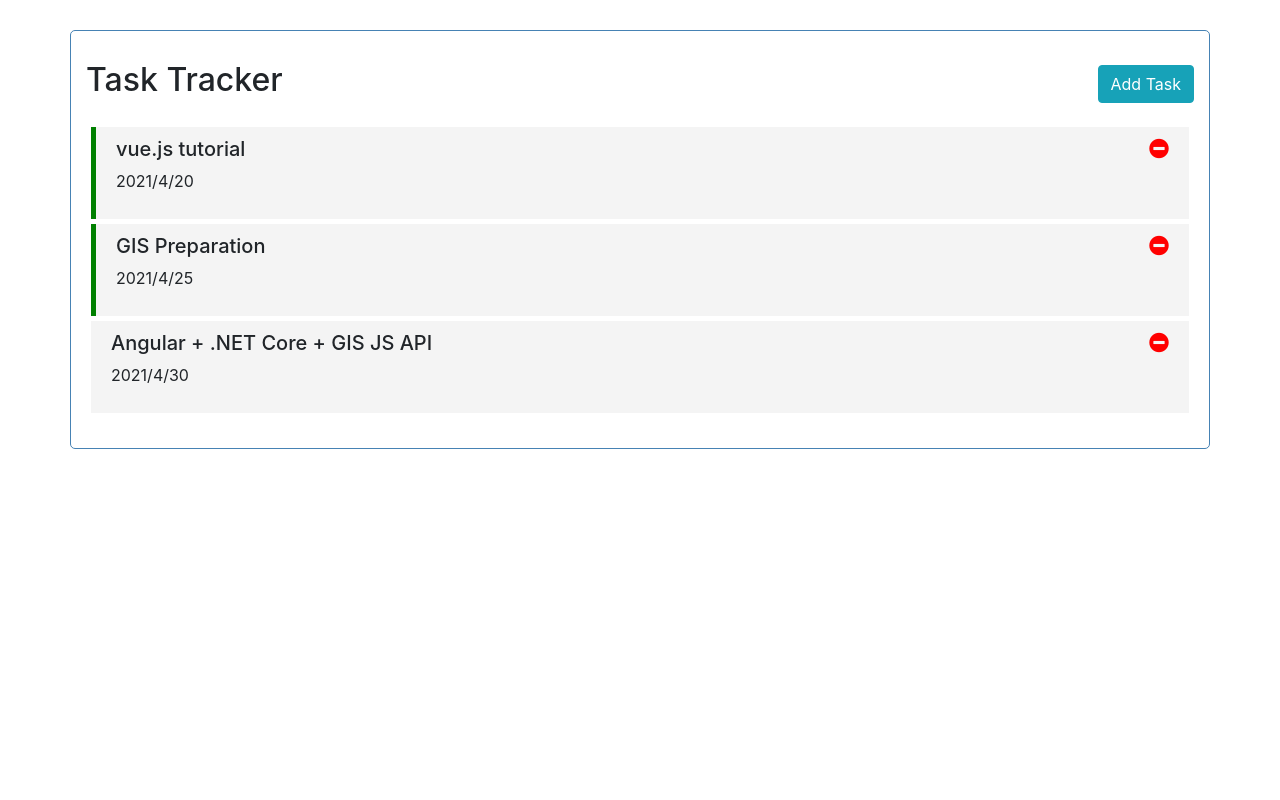
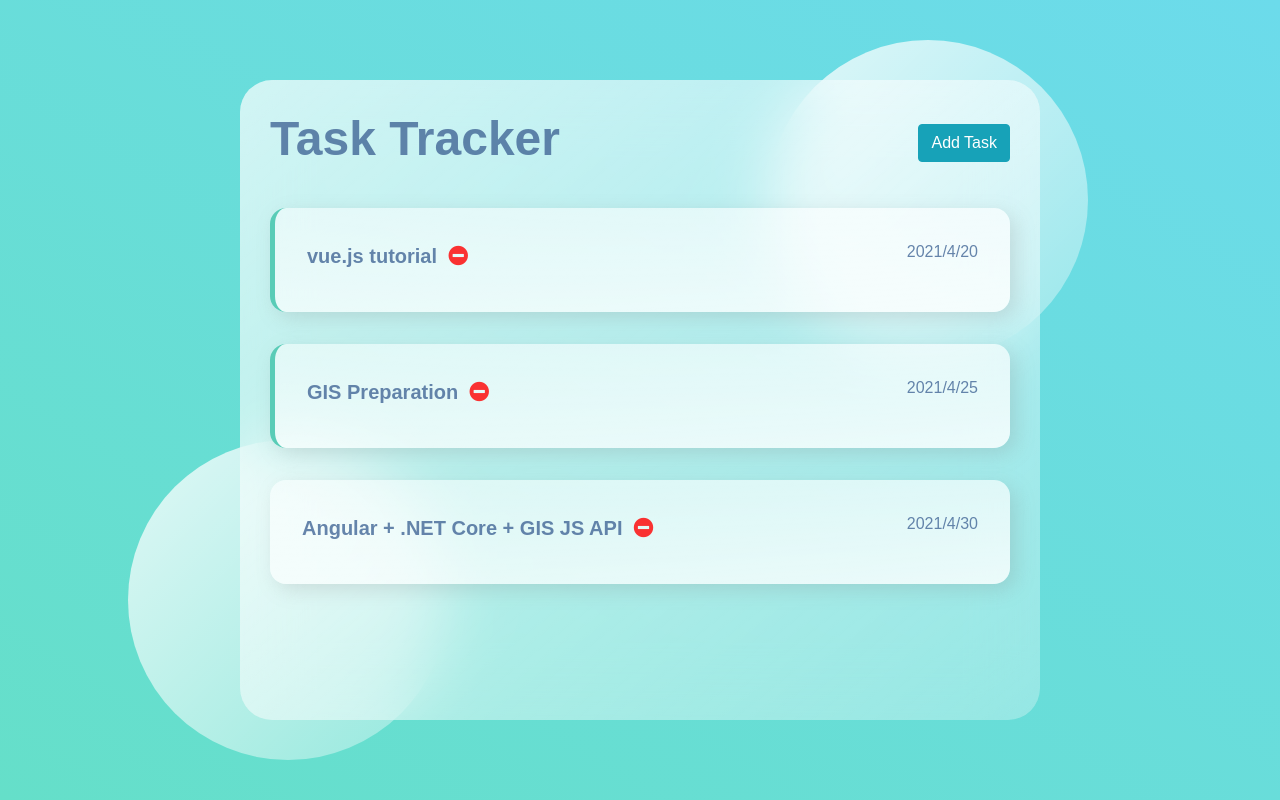
Before and after one commit to xuyangHan/VuejsApp-Task-Tracker, a Vue app in the folder VuejsApp Test/: page / in a window 1280 px wide. Built offline with nearby package versions, Linux system fonts and the light colour scheme.

Commit message:
glass styling

```diff
--- a/VuejsApp Test/src/App.vue
+++ b/VuejsApp Test/src/App.vue
@@ -16,13 +16,4 @@
 </script>
 
 <style>
-    .container {
-        max-width: 500px;
-        margin: 30px auto;
-        overflow: auto;
-        min-height: 300px;
-        border: 1px solid steelblue;
-        padding: 30px;
-        border-radius: 5px;
-    }
 </style>
--- a/VuejsApp Test/src/components/AddTask.vue
+++ b/VuejsApp Test/src/components/AddTask.vue
@@ -61,11 +61,15 @@
 
     .form-group label {
         display: block;
-        font-weight: bold;
+        color: #426696;
+        font-weight: 600;
+        opacity: 0.8;
     }
 
     .form-check-label {
         display: block;
-        font-weight: bold;
+        color: #426696;
+        font-weight: 600;
+        opacity: 0.8;
     }
 </style>
--- a/VuejsApp Test/src/components/Header.vue
+++ b/VuejsApp Test/src/components/Header.vue
@@ -10,7 +10,6 @@
 </template>
 
 <script>
-
     export default {
         name: 'Header',
         props: {
@@ -32,4 +31,11 @@
         align-items: center;
         margin-bottom: 20px;
     }
+
+    h2 {
+        color: #426696;
+        font-weight: 600;
+        font-size: 3rem;
+        opacity: 0.8;
+    }
 </style>
--- a/VuejsApp Test/src/components/Home.vue
+++ b/VuejsApp Test/src/components/Home.vue
@@ -1,11 +1,9 @@
 <template>
     <div class="home">
         <div class="container">
-            <Header
-                    @toggle-add-task="toggleAddTask"
+            <Header @toggle-add-task="toggleAddTask"
                     title="Task Tracker"
-                    :showAddTask="showAddTask"
-                    />
+                    :showAddTask="showAddTask" />
             <div v-show="showAddTask">
                 <AddTask @add-task="addTask" />
             </div>
@@ -15,6 +13,8 @@
                    :tasks="tasks">
             </Tasks>
         </div>
+        <div class="circle1"></div>
+        <div class="circle2"></div>
     </div>
 </template>
 
@@ -83,4 +83,51 @@
 
 <!-- Add "scoped" attribute to limit CSS to this component only -->
 <style scoped>
+    .home {
+        margin: 0;
+        padding: 0;
+        font-family: "Poppins", sans-serif;
+        min-height: 100vh;
+        background: linear-gradient(to right top, #65dfc9, #6cdbeb);
+
+        display: flex;
+        align-items: center;
+        justify-content: center;
+    }
+
+    .circle1,
+    .circle2 {
+        background: white;
+        background: linear-gradient( to right bottom, rgba(255, 255, 255, 0.8), rgba(255, 255, 255, 0.3) );
+        height: 20rem;
+        width: 20rem;
+        position: absolute;
+        border-radius: 50%;
+    }
+
+    .circle1 {
+        top: 5%;
+        right: 15%;
+    }
+
+    .circle2 {
+        bottom: 5%;
+        left: 10%;
+    }
+
+    .container {
+        max-width: 800px;
+        overflow: auto;
+        min-height: 300px;
+        padding: 30px;
+        margin-top: 30px auto;
+
+        background: white;
+        min-height: 80vh;
+        width: 100%;
+        background: linear-gradient( to right bottom, rgba(255, 255, 255, 0.7), rgba(255, 255, 255, 0.3) );
+        border-radius: 2rem;
+        z-index: 2;
+        backdrop-filter: blur(2rem);
+    }
 </style>
--- a/VuejsApp Test/src/components/Tasks.vue
+++ b/VuejsApp Test/src/components/Tasks.vue
@@ -8,7 +8,7 @@
                      :class="[task.reminder ? 'reminder' : '', 'task']">
                     <h5>
                         {{ task.text }}
-                        <i @click="$emit('delete-task', task.id)" class="fas fa-minus-circle"></i>
+                        &nbsp; <i @click="$emit('delete-task', task.id)" class="fas fa-minus-circle"></i>
                     </h5>
                     <p>{{ task.day }}</p>
                 </div>
@@ -33,14 +33,20 @@
     }
 
     .task {
-        background: #f4f4f4;
-        margin: 5px;
-        padding: 10px 20px;
+
         cursor: pointer;
+
+        display: flex;
+        background: linear-gradient( to left top, rgba(255, 255, 255, 0.8), rgba(255, 255, 255, 0.5) );
+        border-radius: 1rem;
+        margin: 2rem 0rem;
+        padding: 2rem;
+        box-shadow: 6px 6px 20px rgba(122, 122, 122, 0.212);
+        justify-content: space-between;
     }
 
         .task.reminder {
-            border-left: 5px solid green;
+            border-left: 5px solid #59ccb7;
         }
 
         .task h5 {
@@ -48,4 +54,14 @@
             align-items: center;
             justify-content: space-between;
         }
+    h5, p {
+        color: #426696;
+        opacity: 0.8;
+    }
+    h5 {
+        font-weight: 600;
+    }
+    p {
+        font-weight: 500;
+    }
 </style>
```
